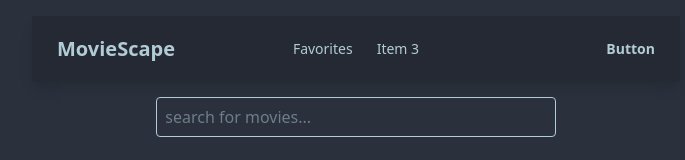
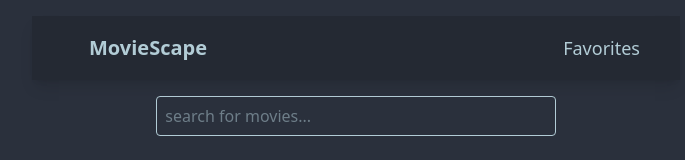
Before and after one commit to siyasjr/ScreenScape, a Next.js app: page / in a window 1280 px wide. Shown: the top 160 px of the page, without its empty margins (284-969 px from the left). Built offline with nearby package versions, Linux system fonts and the light colour scheme.

Commit message:
NavBar clutter cleared

```diff
--- a/app/components/NavBar.tsx
+++ b/app/components/NavBar.tsx
@@ -3,39 +3,13 @@ import Link from 'next/link'
 
 const NavBar  = () => {
   return (
-   <div className="navbar bg-base-200 shadow-lg">
-  <div className="navbar-start">
-    <div className="dropdown">
-      <div tabIndex={0} role="button" className="btn btn-ghost lg:hidden">
-        <svg xmlns="http://www.w3.org/2000/svg" className="h-5 w-5" fill="none" viewBox="0 0 24 24" stroke="currentColor"> <path strokeLinecap="round" strokeLinejoin="round" strokeWidth="2" d="M4 6h16M4 12h8m-8 6h16" /> </svg>
-      </div>
-      <ul
-        tabIndex={0}
-        className="menu menu-sm dropdown-content bg-base-100 rounded-box z-1 mt-3 w-52 p-2 shadow">
-        <li><a>Item 1</a></li>
-        <li>
-          <a>Parent</a>
-          <ul className="p-2">
-            <li><a>Submenu 1</a></li>
-            <li><a>Submenu 2</a></li>
-          </ul>
-        </li>
-        <li><a>Item 3</a></li>
-      </ul>
-    </div>
- <Link className="btn btn-ghost text-xl" href={'/'}>MovieScape</Link>
-  </div>
-  <div className="navbar-center hidden lg:flex">
-    <ul className="menu menu-horizontal px-1">
-      <li><Link href={'/favorites'}> Favorites</Link></li>
+   <div className="navbar bg-base-200 shadow-lg flex justify-between px-10">
 
-      <li><a>Item 3</a></li>
-    </ul>
-  </div>
-  <div className="navbar-end">
 
-    <a className="btn">Button</a>
-  </div>
+<Link className="btn btn-ghost text-xl" href={'/'}>MovieScape</Link>
+<Link className='text-lg' href={'/favorites'}> Favorites</Link>
+
+
 </div>
   )
 }
```
